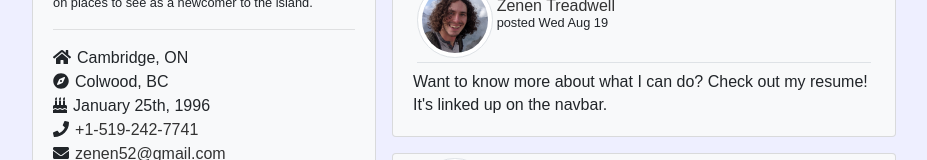
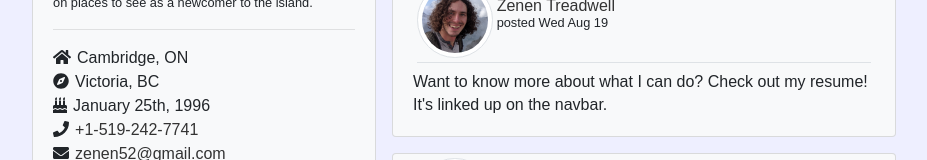
Before and after one commit to ZenenTreadwell/Freebook, a React (Create React App) app: page / in a window 1280 px wide. Shown: the part 579-739 px from the top of the page, without its empty margins (176-1103 px from the left). Built offline with nearby package versions, Linux system fonts and the light colour scheme; the HTML template or start-up script is replaced by a standard one.

Commit message:
changed location

```diff
--- a/src/App.js
+++ b/src/App.js
@@ -46,7 +46,7 @@ class App extends React.Component {
 
         about: {
             hometown: "Cambridge, ON",
-            loc: "Colwood, BC",
+            loc: "Victoria, BC",
             birthday: "January 25th, 1996",
             phone: "+1-519-242-7741",
             email: "zenen52@gmail.com",
```
